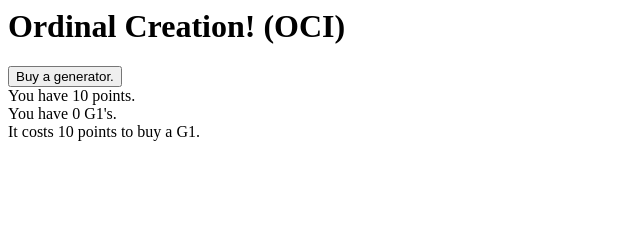
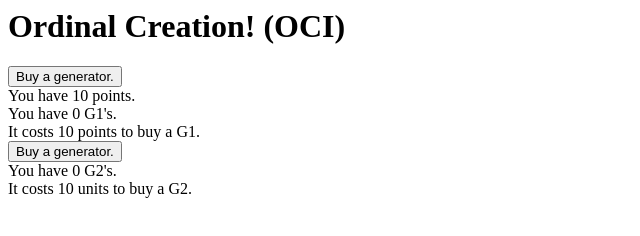
Before and after one commit to Katakana1/ordinal-creation, a plain HTML site: page index.html in a window 1280 px wide. Shown: the whole page, without its empty margins (0-640 px from the left). Drawn offline with Linux system fonts and the light colour scheme.

Commit message:
Update index.html

```diff
--- a/index.html
+++ b/index.html
@@ -10,6 +10,9 @@
   <div id="money">You have 10 points.</div>
   <div id="gen1Amount">You have 0 G1's.</div>
   <div id="gen1Cost">It costs 10 units to buy a G1.</div>
+  <button onclick = "g2.buy()">Buy a generator.</button>
+  <div id="gen2Amount">You have 0 G2's.</div>
+  <div id="gen2Cost">It costs 10 units to buy a G2.</div>
 </body>
 <script src = "main.js"></script>
 </html>
```
